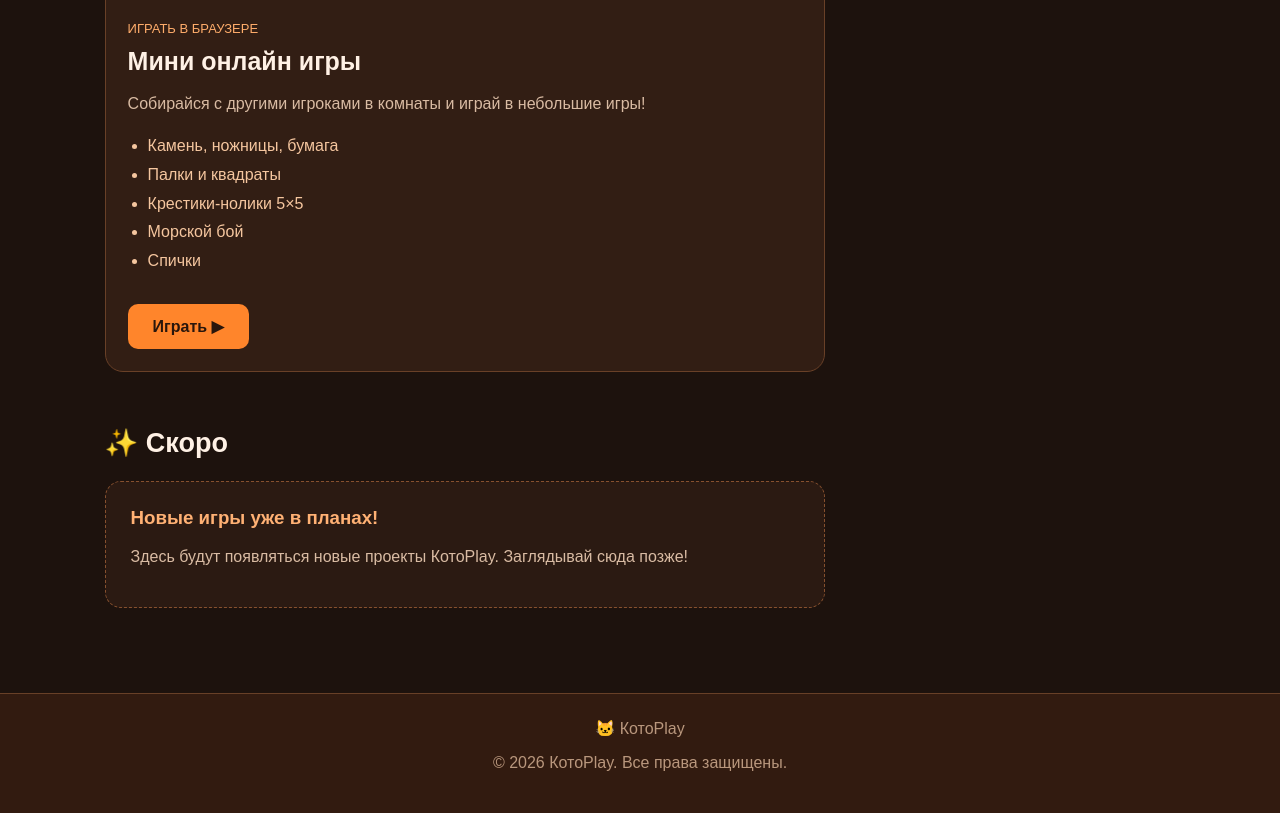
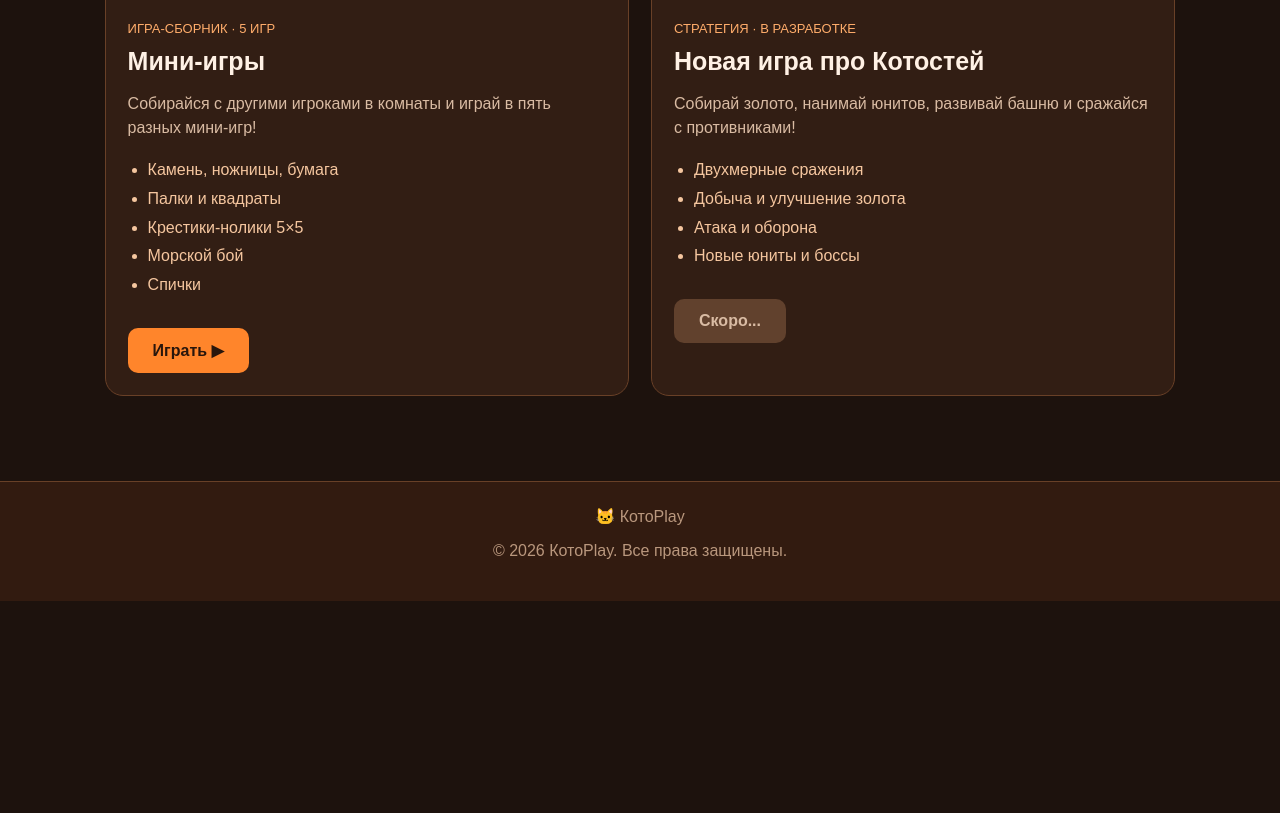
Before and after one commit to lobanerw/kotoplay, a plain HTML site: page index.html in a window 1280 px wide. Shown: the part 640-1453 px from the top of the page. After the commit the page ends 1241 px from the top, so only its background shows below. Drawn offline with Linux system fonts and the light colour scheme.

Commit message:
Update index.html

```diff
--- a/index.html
+++ b/index.html
@@ -85,12 +85,17 @@ main {
     margin: 15px 0 22px;
 }
 
+.games-grid {
+    display: grid;
+    grid-template-columns: repeat(auto-fit, minmax(280px, 1fr));
+    gap: 22px;
+}
+
 .game-card {
     background: #321e14;
     border: 1px solid #694027;
     border-radius: 18px;
     overflow: hidden;
-    max-width: 720px;
     transition: 0.2s;
 }
 
@@ -106,6 +111,10 @@ main {
     align-items: center;
     justify-content: center;
     font-size: 85px;
+}
+
+.battle-cover {
+    background: linear-gradient(135deg, #321b10, #8b351d, #d36b25);
 }
 
 .game-info {
@@ -149,22 +158,15 @@ main {
     background: #ffad65;
 }
 
-.soon {
-    margin-top: 55px;
-}
-
-.soon-card {
-    max-width: 720px;
-    padding: 25px;
-    background: #2b1a12;
-    border: 1px dashed #86502e;
-    border-radius: 16px;
+.disabled-button {
+    display: inline-block;
+    margin-top: 12px;
+    padding: 13px 25px;
+    background: #61412d;
     color: #d9bba3;
-}
-
-.soon-card h3 {
-    color: #ffb174;
-    margin-top: 0;
+    border-radius: 10px;
+    font-weight: bold;
+    cursor: default;
 }
 
 footer {
@@ -200,31 +202,33 @@ footer {
 
     <nav>
         <a href="./">Главная</a>
-        <a href="games.html">Игры</a>
-        <a href="#soon">Скоро</a>
+        <a href="#games">Игры</a>
     </nav>
 </header>
 
 <section class="hero">
     <h1>Играй вместе с КотоPlay!</h1>
-    <p>Небольшие браузерные игры, в которые можно играть прямо на сайте.</p>
+    <p>Собственные игры, приключения и сражения во вселенной Котостей.</p>
     <div class="online">● КотоPlay развивается!</div>
 </section>
 
 <main>
-    <h2 class="section-title">🎮 Игры</h2>
+    <h2 class="section-title" id="games">🎮 Игры КотоPlay</h2>
 
+    <div class="games-grid">
+
+        <!-- Игра-сборник -->
         <div class="game-card">
             <div class="game-cover">🎲</div>
 
             <div class="game-info">
-            <span class="category">ИГРАТЬ В БРАУЗЕРЕ</span>
+                <span class="category">ИГРА-СБОРНИК · 5 ИГР</span>
 
-            <h3>Мини онлайн игры</h3>
+                <h3>Мини-игры</h3>
 
                 <p>
                     Собирайся с другими игроками в комнаты
-                и играй в небольшие игры!
+                    и играй в пять разных мини-игр!
                 </p>
 
                 <ul class="game-list">
@@ -241,17 +245,35 @@ footer {
             </div>
         </div>
 
-    <section class="soon" id="soon">
-        <h2 class="section-title">✨ Скоро</h2>
+        <!-- Новая игра -->
+        <div class="game-card">
+            <div class="game-cover battle-cover">⚔️</div>
 
-        <div class="soon-card">
-            <h3>Новые игры уже в планах!</h3>
+            <div class="game-info">
+                <span class="category">СТРАТЕГИЯ · В РАЗРАБОТКЕ</span>
+
+                <h3>Новая игра про Котостей</h3>
+
                 <p>
-                Здесь будут появляться новые проекты КотоPlay.
-                Заглядывай сюда позже!
+                    Собирай золото, нанимай юнитов,
+                    развивай башню и сражайся
+                    с противниками!
                 </p>
+
+                <ul class="game-list">
+                    <li>Двухмерные сражения</li>
+                    <li>Добыча и улучшение золота</li>
+                    <li>Атака и оборона</li>
+                    <li>Новые юниты и боссы</li>
+                </ul>
+
+                <span class="disabled-button">
+                    Скоро...
+                </span>
             </div>
-    </section>
+        </div>
+
+    </div>
 </main>
 
 <footer>
```
Lines whose indentation alone changed are shown as unchanged.
